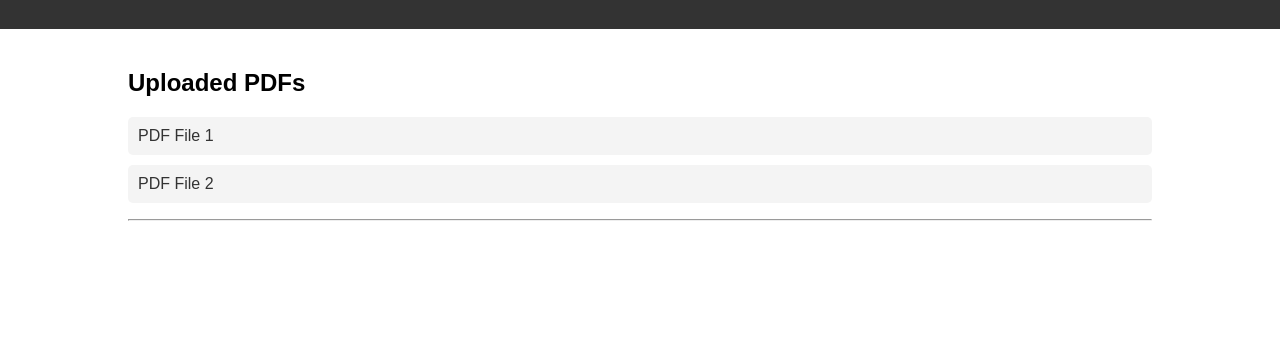
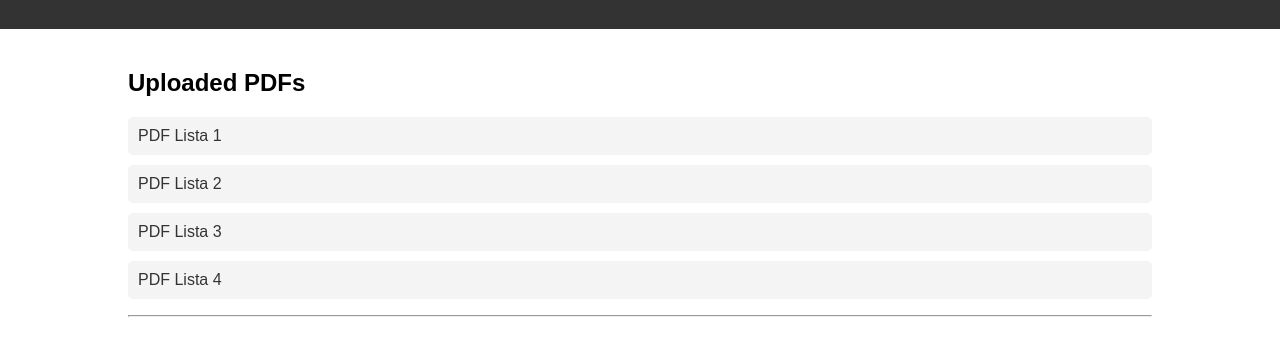
Before and after one commit to AlanLG17/Pagina-alan, a plain HTML site: page material.html in a window 1280 px wide. Shown: the part 71-426 px from the top of the page. Drawn offline with Linux system fonts and the light colour scheme.

Commit message:
Update material.html

```diff
--- a/material.html
+++ b/material.html
@@ -56,8 +56,10 @@
     <div class="container">
         <h2>Uploaded PDFs</h2>
         <ul class="pdf-list">
-            <li><a href="sample.pdf" target="_blank">PDF File 1</a></li>
-            <li><a href="sample.pdf" target="_blank">PDF File 2</a></li>
+            <li><a href="Lista 1.pdf" target="_blank">PDF Lista 1</a></li>
+            <li><a href="Lista 2.pdf" target="_blank">PDF Lista 2</a></li>
+            <li><a href="Lista 3.pdf" target="_blank">PDF Lista 3</a></li>
+            <li><a href="Lista 4.pdf" target="_blank">PDF Lista 4</a></li>
             <!-- Add more PDF links as needed -->
         </ul>
         <hr>
```
